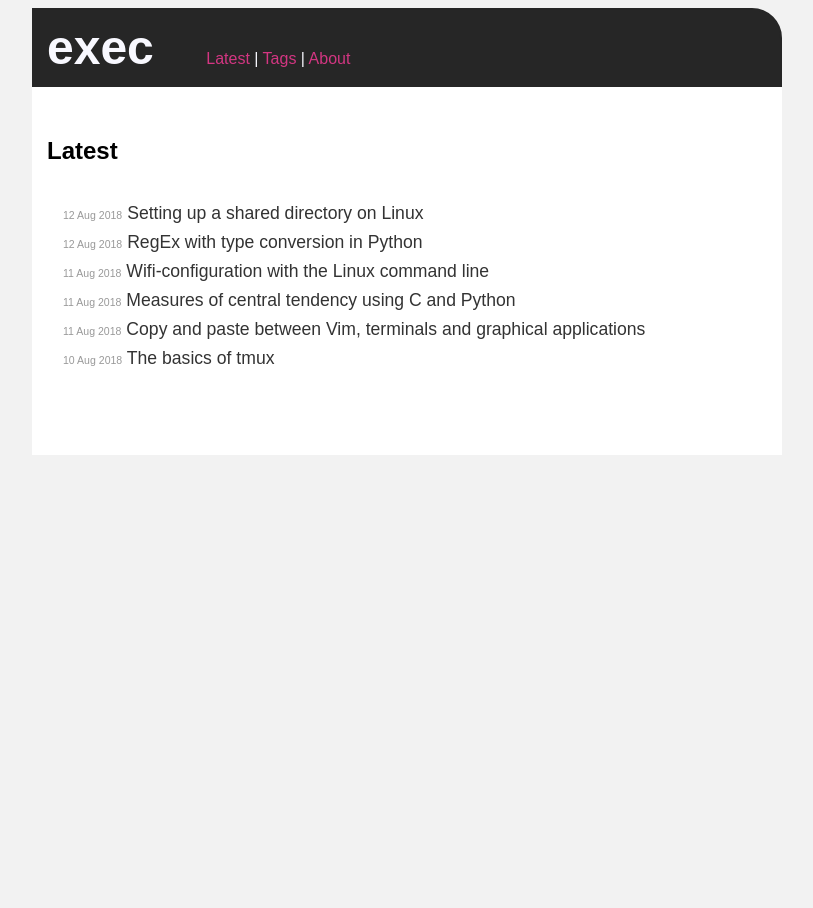
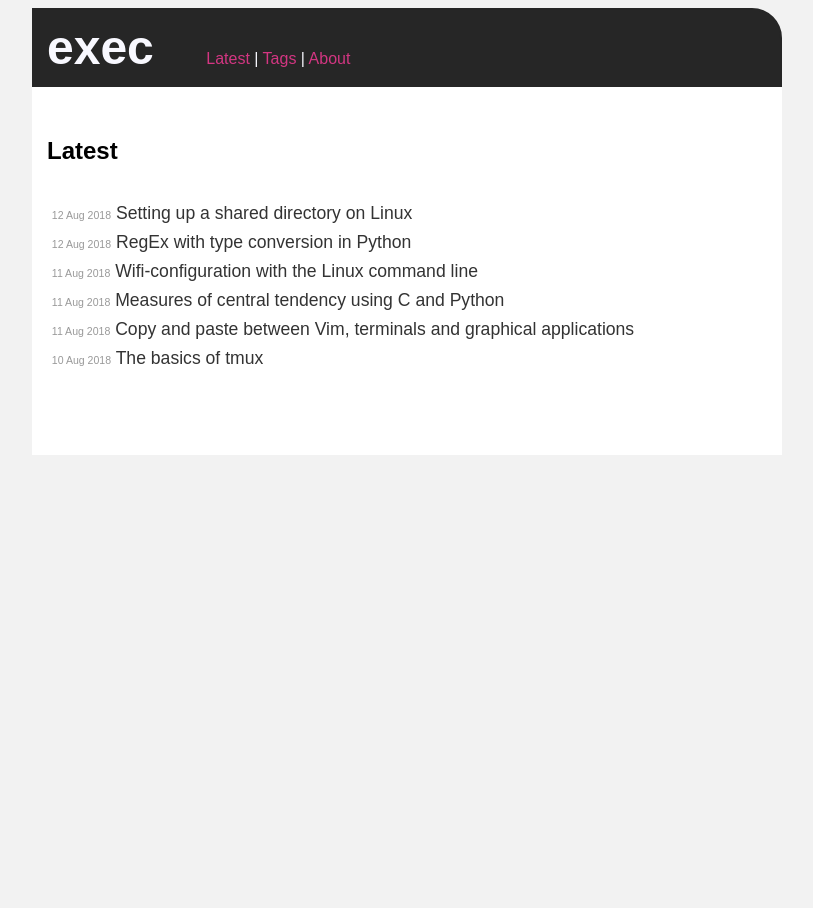
Before and after one commit to execas/execas.github.io, a Jekyll site: the page built from index.html, in a window 1280 px wide. Shown: the whole page, without its empty margins (233-1046 px from the left). Built offline with Jekyll 4.4.1, drawn with Linux system fonts in a browser that asks for light colours.

Commit message:
Update execas.css

```diff
--- a/css/execas.css
+++ b/css/execas.css
@@ -98,7 +98,7 @@ list of matching posts beneath tag name header
 }
 
 .tag-posts {
-    padding-left: 1rem;
+    padding-left: 0.3rem;
     list-style: none;
     margin-top: 0rem;
 
```
